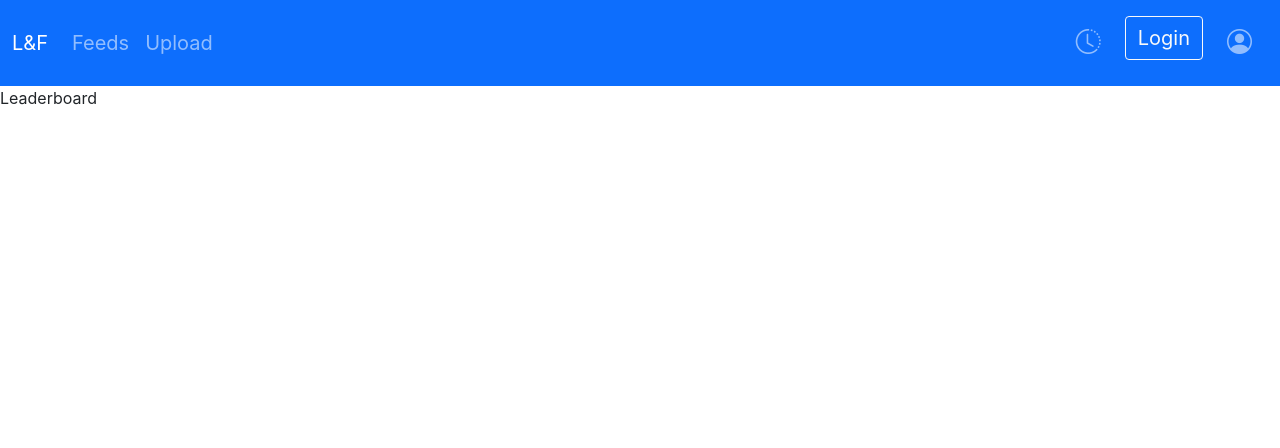
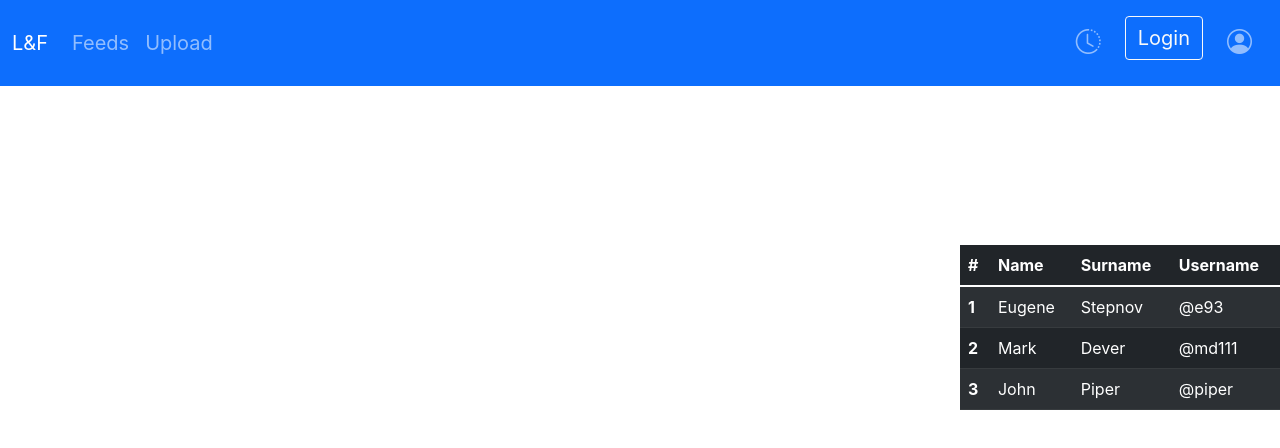
Before and after one commit to architjain2002/Lost-N-Found, a React (Create React App) app in the folder frontend/: page / in a window 1280 px wide. Shown: the top 448 px of the page. Built offline with nearby package versions, Linux system fonts and the light colour scheme.

Commit message:
added leaderboard css needs to be done

```diff
--- a/frontend/src/components/Leaderboard.js
+++ b/frontend/src/components/Leaderboard.js
@@ -1,5 +1,40 @@
 import React from "react";
 
 export default function Leaderboard() {
-  return <div>Leaderboard</div>;
+  return (
+    <div
+      className="d-flex align-items-center justify-content-end"
+      style={{ height: "500px" }}>
+      <table className="table table-dark table-striped w-25">
+        <thead>
+          <tr>
+            <th scope="col">#</th>
+            <th scope="col">Name</th>
+            <th scope="col">Surname</th>
+            <th scope="col">Username</th>
+          </tr>
+        </thead>
+        <tbody>
+          <tr>
+            <th scope="row">1</th>
+            <td>Eugene</td>
+            <td>Stepnov</td>
+            <td>@e93</td>
+          </tr>
+          <tr>
+            <th scope="row">2</th>
+            <td>Mark</td>
+            <td>Dever</td>
+            <td>@md111</td>
+          </tr>
+          <tr>
+            <th scope="row">3</th>
+            <td>John</td>
+            <td>Piper</td>
+            <td>@piper</td>
+          </tr>
+        </tbody>
+      </table>
+    </div>
+  );
 }
```
